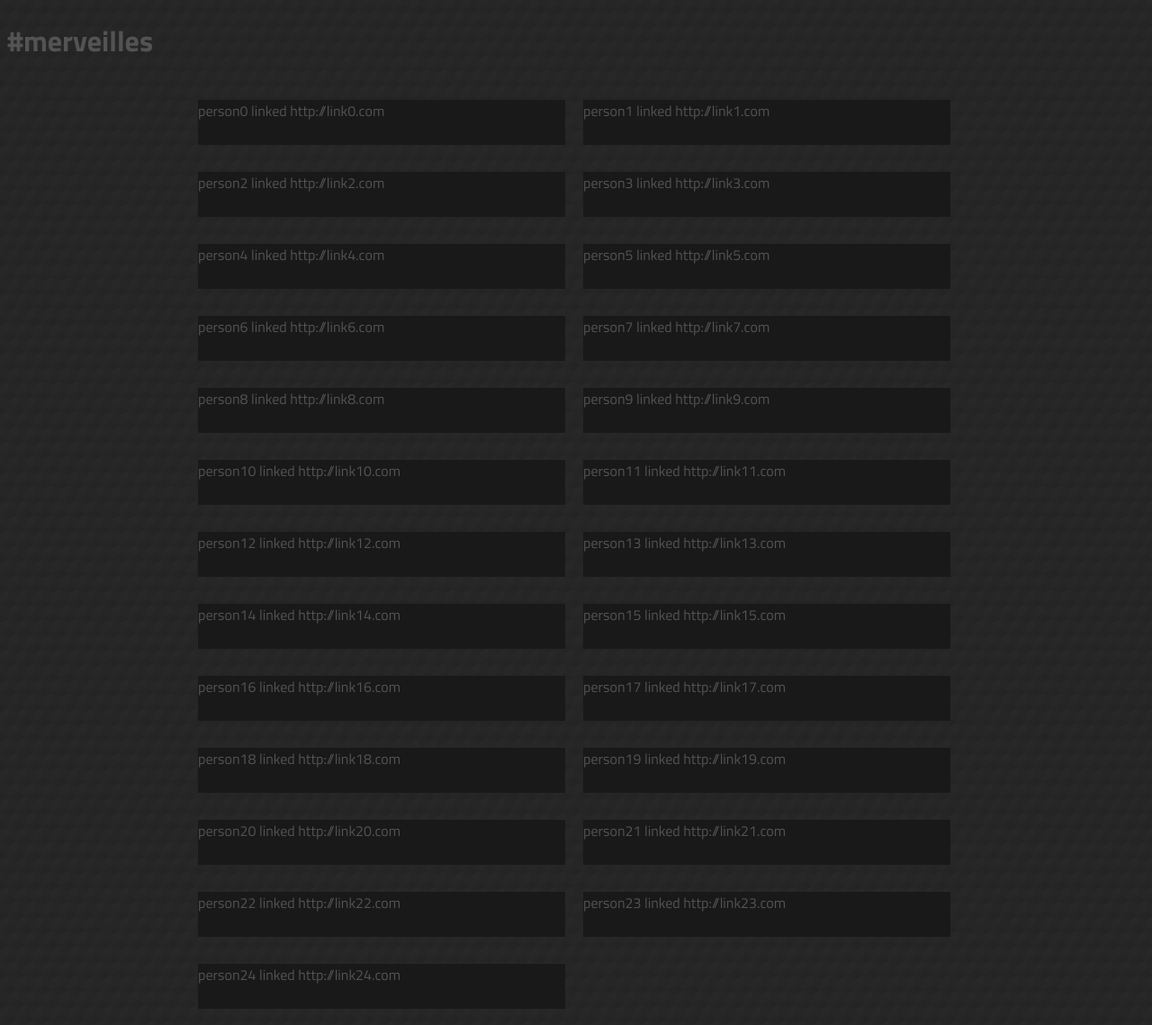
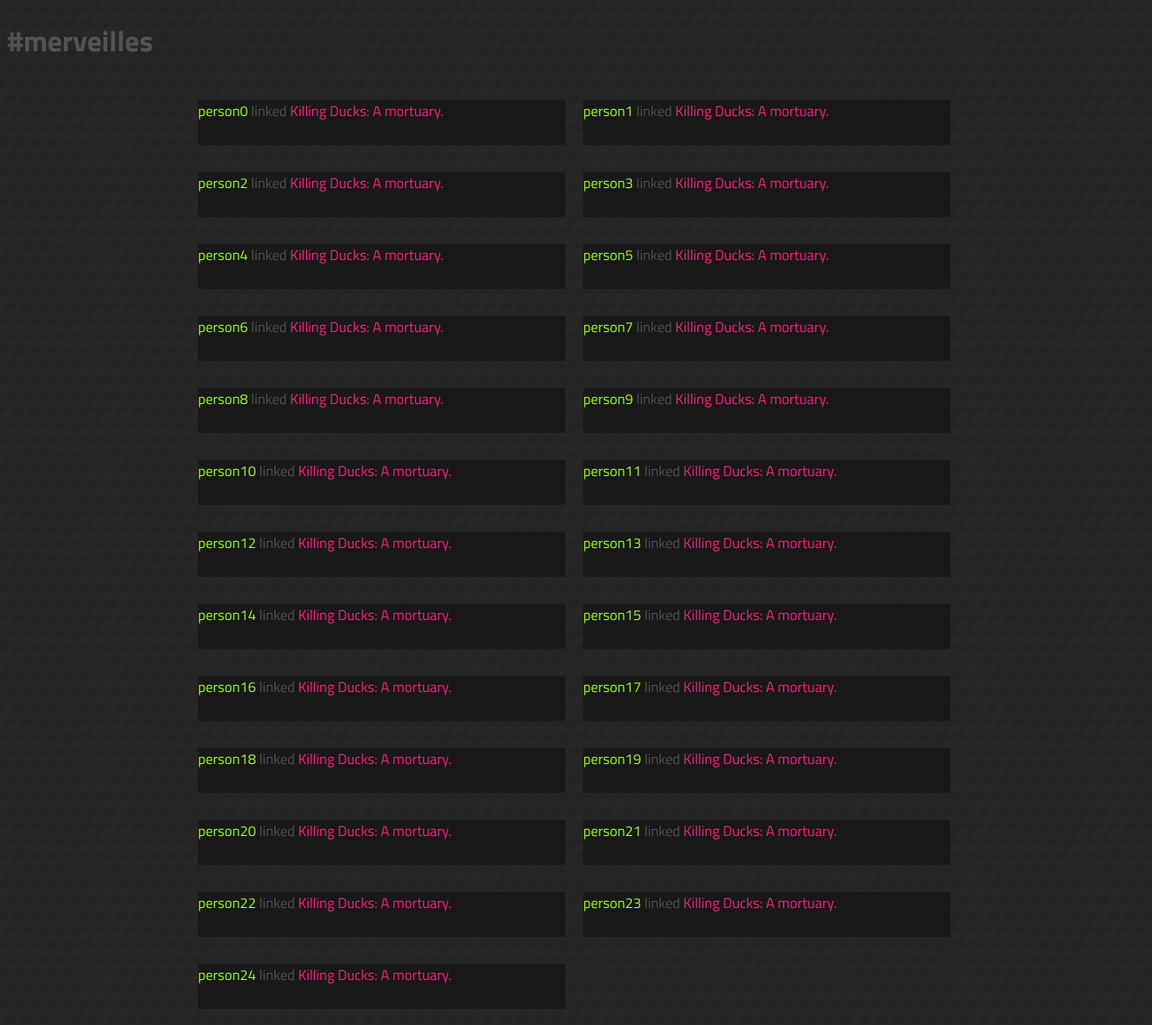
Before and after one commit to qpfiffer/merveilles_io, a Flask app: page / in a window 1280 px wide. Shown: the whole page at 90% size. Run offline with Flask 2, Linux system fonts and the light colour scheme.

Commit message:
BEAUTIFUL COLORS

```diff
--- a/src/merveilles_io/main.py
+++ b/src/merveilles_io/main.py
@@ -1,11 +1,18 @@
 from flask import Flask, render_template
-import kyotocabinet
+from kyotocabinet import DB
 
 app = Flask(__name__)
+
+def get_links(num):
+    db = DB()
+    if not db.open("links.kct", DB.OREADER | DB.OCREATE):
+        print "Could not open database."
+    return db[:num]
 
 @app.route("/")
 def root():
     items = [{"person": "person{0}".format(i),
+              "title": "Killing Ducks: A mortuary.",
               "link":"http://link{0}.com".format(i)} for i in range(0,25)]
     return render_template("index.html", items=items)
 
--- a/src/merveilles_io/static/css/main.css
+++ b/src/merveilles_io/static/css/main.css
@@ -1,7 +1,7 @@
 html {
     color: rgb(83, 83, 83);
     font-family: 'Titillium Web',"Helvetica Neue",Helvetica,Arial,sans-serif;
-    background-image: url("img/hexabump.png");
+    background-image: url("/static/img/hexabump.png");
     background-repeat: repeat;
 }
 #container {
@@ -17,3 +17,15 @@ html {
     text-align: justify;
     background-color: rgb(25,25,25);
 }
+a {
+    text-decoration: none;
+}
+.link {
+    color: #F8227F;
+}
+.link:hover {
+    color: #FF66FF;
+}
+.person {
+    color: #A0FB22;
+}
--- a/src/merveilles_io/static/main.css
+++ b/src/merveilles_io/static/main.css
@@ -17,3 +17,6 @@ html {
     text-align: justify;
     background-color: rgb(25,25,25);
 }
+.link {
+    color: #F8227F
+}
--- a/src/merveilles_io/templates/index.html
+++ b/src/merveilles_io/templates/index.html
@@ -18,7 +18,7 @@
         <h1>#merveilles</h1>
         <div id="container">
             {% for item in items %}
-            <div class="item">{{item.person}} linked {{item.link}}</div>
+            <div class="item"><span class="person">{{item.person}}</span> linked <a href="{{item.link}}"><span class="link">{{item.title}}</span></a></div>
             {% endfor %}
         </div>
     </body>
```
Also changed, not shown: src/merveilles_io/static/img/hexabump.png (renamed from src/merveilles_io/static/css/img/hexabump.png).
